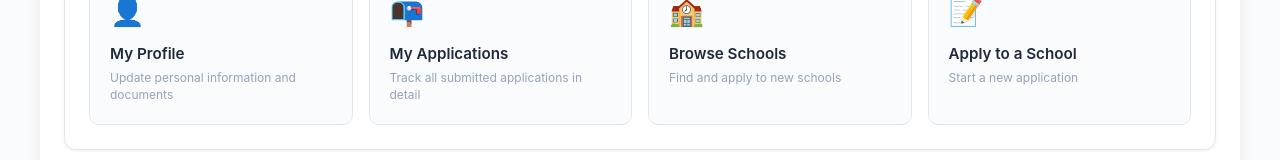
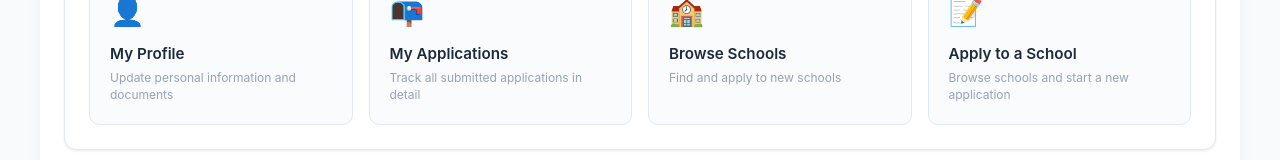
Before and after one commit to socialmedia-dot/bsp-v4, a Nuxt app: page /student/dashboard in a window 1280 px wide. Shown: the part 1179-1339 px from the top of the page. Built offline with nearby package versions, Linux system fonts and the light colour scheme.

Commit message:
fix(student-dashboard): apply quick link points to /schools (not /student/apply which is dynamic route)

```diff
--- a/pages/student/dashboard.vue
+++ b/pages/student/dashboard.vue
@@ -124,10 +124,10 @@
             <div class="quick-title">Browse Schools</div>
             <div class="quick-desc">Find and apply to new schools</div>
           </NuxtLink>
-          <NuxtLink to="/student/apply" class="quick-card">
+          <NuxtLink to="/schools" class="quick-card">
             <div class="quick-icon">📝</div>
             <div class="quick-title">Apply to a School</div>
-            <div class="quick-desc">Start a new application</div>
+            <div class="quick-desc">Browse schools and start a new application</div>
           </NuxtLink>
         </div>
       </section>
```
